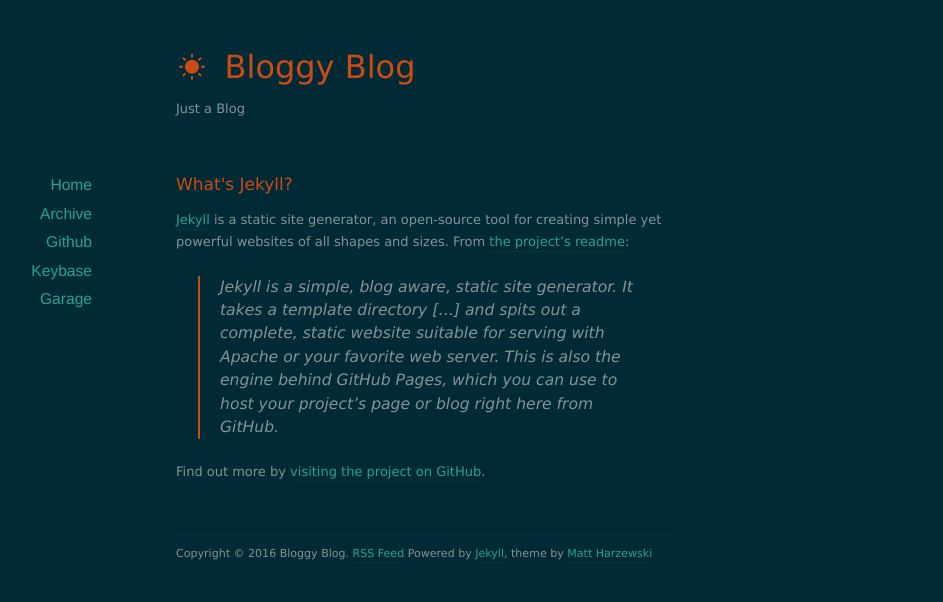
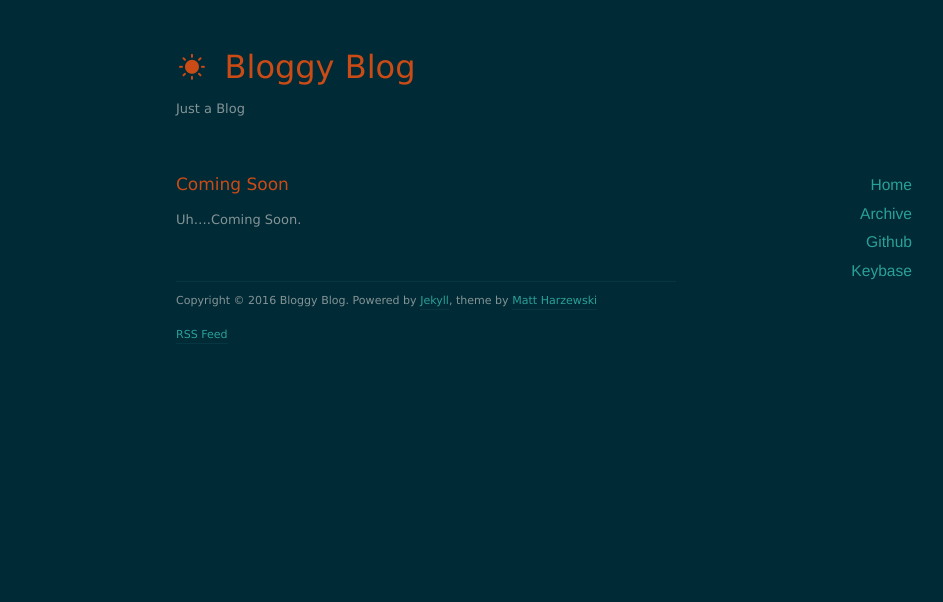
Before and after one commit to ki6bjv/ki6bjv.github.io, a Jekyll site: the page built from index.html, in a window 1280 px wide. Shown: the top 602 px of the page, without its empty margins (214-1157 px from the left). Built offline with Jekyll 4.4.1, drawn with Linux system fonts in a browser that asks for light colours; nearby versions of some CDN libraries; the list of posts is cut into pages by our own code.

Commit message:
no message

```diff
--- a/_layouts/default.html
+++ b/_layouts/default.html
@@ -37,7 +37,6 @@
           <li><a href="/archives">Archive</a></li>
           <li><a href="https://github.com/ki6bjv">Github</a></li>
           <li><a href="https://keybase.io/ki6bjv">Keybase</a></li>
-          <!--><li><a href="/garage.html">Garage</a></li></--!>
         </ul>
       </nav>
     </div>
@@ -55,7 +54,8 @@
 
 
   <footer id="footer">
-    <p class="copyright">Copyright &copy; {{ site.time | date: '%Y' }} {{ site.name }}. <a href="/feed.xml">RSS Feed</a> Powered by <a href="http://jekyllrb.com">Jekyll</a>, theme by <a href="http://www.webmaster-source.com">Matt Harzewski</a></p>
+    <p class="copyright">Copyright &copy; {{ site.time | date: '%Y' }} {{ site.name }}. Powered by <a href="http://jekyllrb.com">Jekyll</a>, theme by <a href="http://www.webmaster-source.com">Matt Harzewski</a></p>
+    <p><a href="/feed.xml">RSS Feed</a></p>
   </footer>
 
 
--- a/_posts/2016-07-18-whats-jekyll.md
+++ /dev/null
@@ -1,10 +0,0 @@
----
-layout: post
-title: What's Jekyll?
----
-
-[Jekyll](http://jekyllrb.com) is a static site generator, an open-source tool for creating simple yet powerful websites of all shapes and sizes. From [the project's readme](https://github.com/mojombo/jekyll/blob/master/README.markdown):
-
-  > Jekyll is a simple, blog  aware, static site generator. It takes a template directory [...] and spits out a complete, static website suitable for serving with Apache or your favorite web server. This is also the engine behind GitHub Pages, which you can use to host your project’s page or blog right here from GitHub.
-
-Find out more by [visiting the project on GitHub](https://github.com/mojombo/jekyll).
--- /dev/null
+++ b/_posts/2016-07-19-Coming-Soon.md
@@ -0,0 +1,6 @@
+---
+layout: post
+title: Coming Soon
+---
+
+Uh....Coming Soon.
--- a/assets/css/style.css
+++ b/assets/css/style.css
@@ -144,7 +144,7 @@
 	text-align: right;
 	width: 160px;
 	top: 0;
-	left: -240px;
+	right: -240px;
 }
 
 #sidebar li {
```
